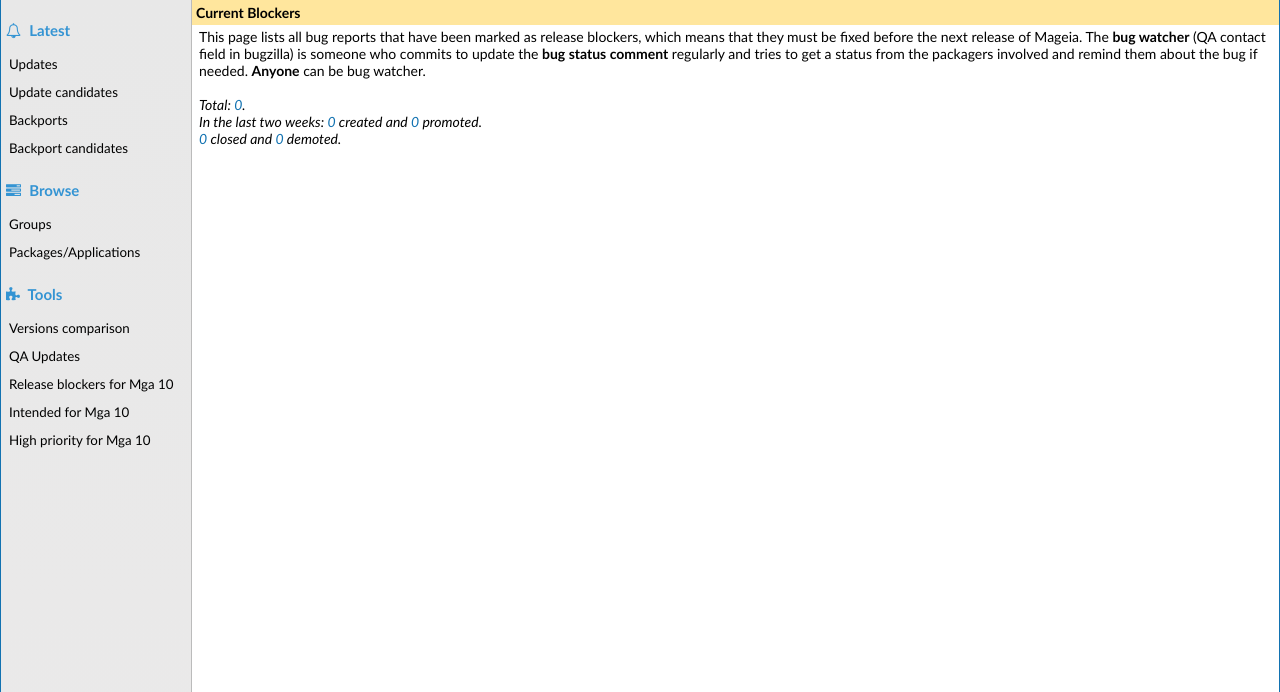
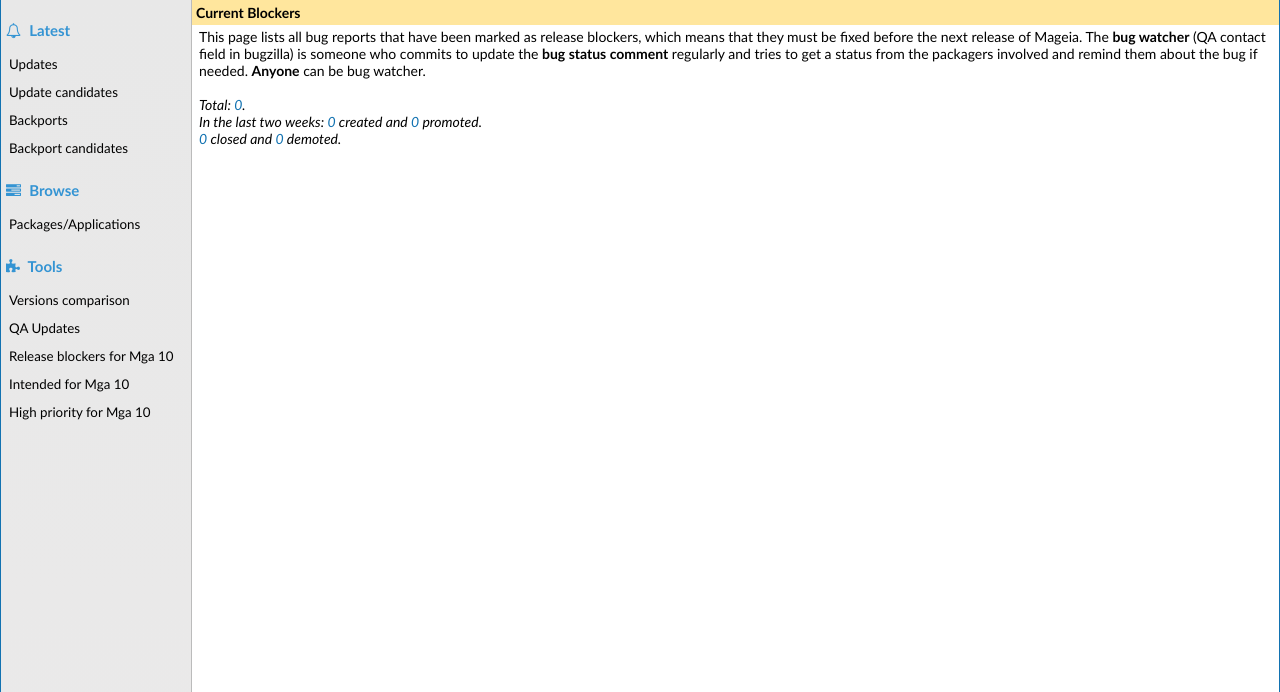
Before and after one commit to manatools/madb, a Flask app: page /blockers/ in a window 1280 px wide. Shown: the part 59-751 px from the top of the page. Run offline with Flask 3, Linux system fonts and the light colour scheme; data that the repository does not hold is empty.

Commit message:
feature: remove Group from menu

```diff
--- a/madb/templates/menu.html
+++ b/madb/templates/menu.html
@@ -12,7 +12,6 @@
         <li>
             <h2><i class="icon-tasks"></i> Browse</h2>
             <ul>
-                <li class="leaf "><a href="/group/list">Groups</a></li>
                 <li class="leaf "><a href="/package/list">Packages/Applications</a></li>
             </ul>
         </li>
```
